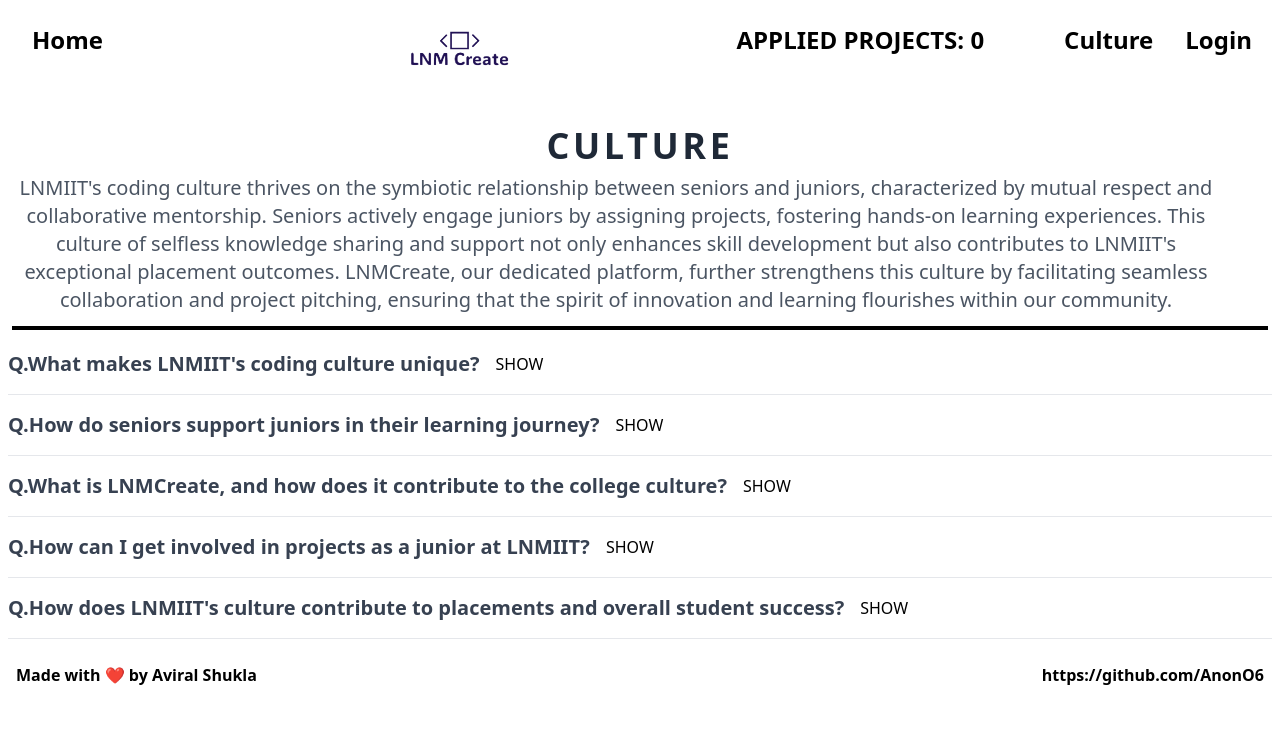
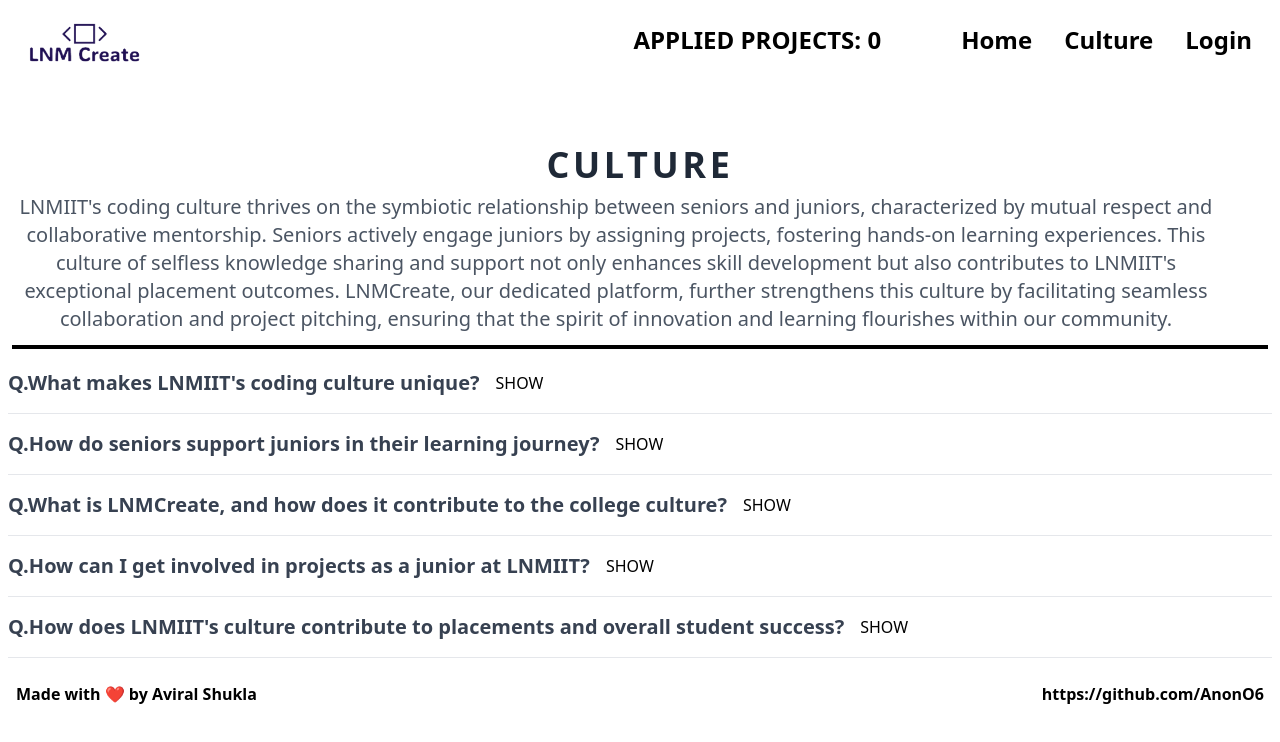
Before and after one commit to AnonO6/LNMCreate, a React (Vite) app: page /Culture in a window 1280 px wide. Shown: the top 742 px of the page. Built offline with nearby package versions, Linux system fonts and the light colour scheme.

Commit message:
Some more changes

```diff
--- a/src/components/Error.js
+++ b/src/components/Error.js
@@ -3,10 +3,17 @@
   const error = useRouteError();
   console.log(error);
   return (
-    <div>
-      <h2 style={{ color: "black" }}>OOPS! LOOKS LIKE SOME ERROR OCCURED</h2>
-      <h3 style={{ color: "black" }}>Error status code: {error.status} </h3>
-      <h3 style={{ color: "black" }}>Error message: {error.statusText}</h3>
+    <div className="flex p-4">
+      <img src="https://preview.redd.it/my-face-when-i-get-those-errors-v0-xhbs4rvie94c1.png?auto=webp&s=74d1db35b3d35ec904c014ae1ef47ba36089d1dc" />
+
+      <div>
+        <h3 class="font-bold text-2xl m-4 font-sans">
+          Error status code: {error.status}{" "}
+        </h3>
+        <h3 class="font-bold text-2xl m-4 font-sans">
+          Error message: {error.statusText}
+        </h3>
+      </div>
     </div>
   );
 };
--- a/src/components/Header.js
+++ b/src/components/Header.js
@@ -10,12 +10,9 @@
   const projects = useSelector((store) => store.appliedProject.projects);
   return (
     <div class="flex flex-wrap font-bold font-sans text-2xl justify-between mt-3 mb-3 p-3">
-      <div class="ml-5">
-        <Link to="/">Home</Link>
-      </div>
       <div>
         <img
-          class="max-w-64 relative bottom-5 left-8 -m-10"
+          class="max-w-72 relative bottom-9 right-10 -m-10"
           src={logoLight}
           alt="LNMCreate logo"
         />
@@ -25,6 +22,9 @@
           <h2>APPLIED PROJECTS: {projects.length}</h2>
         </div>
         <div>
+          <Link class="m-4" to="/">
+            Home
+          </Link>
           <Link class="m-4" to="/Culture">
             Culture
           </Link>
```
